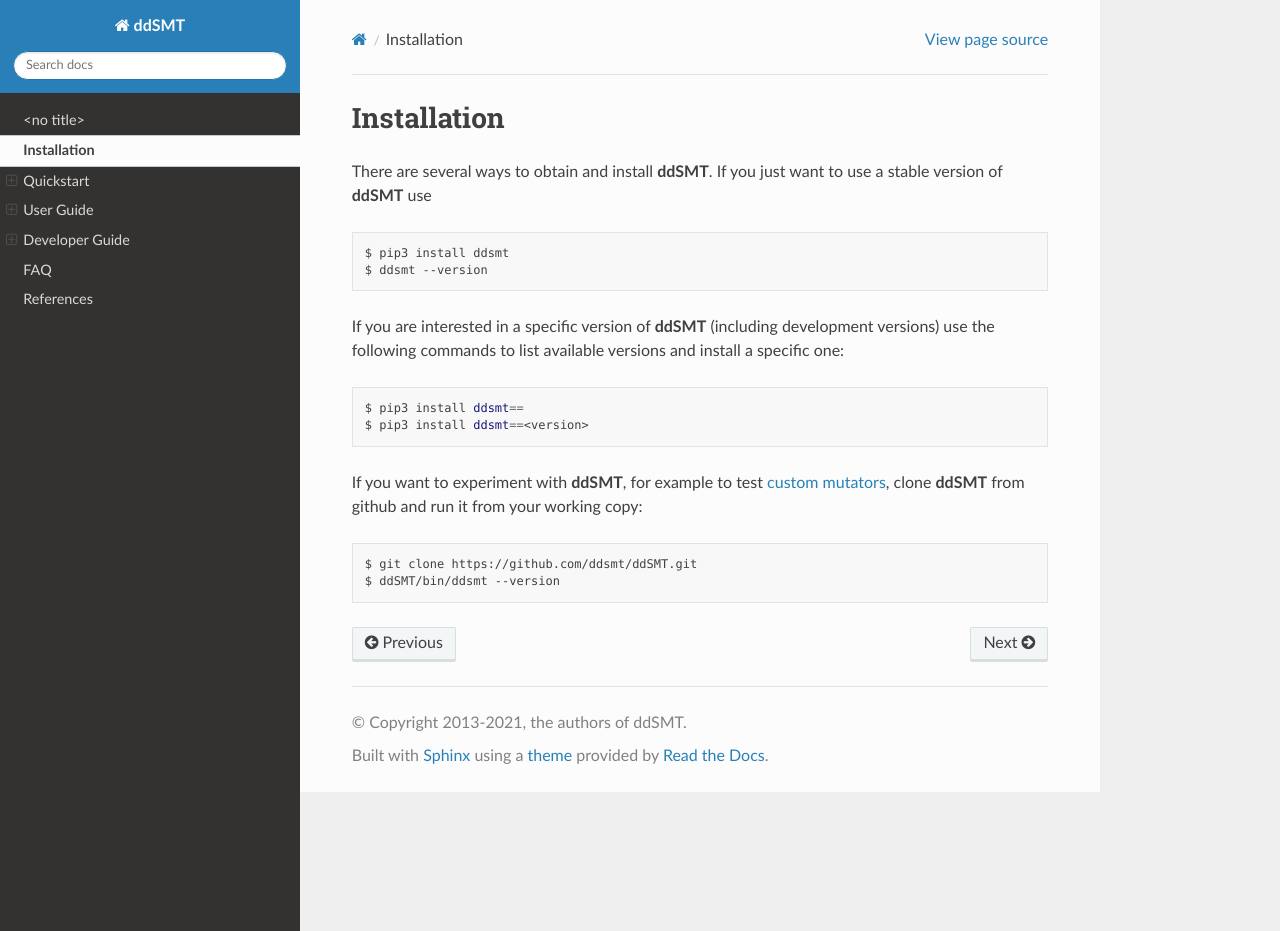
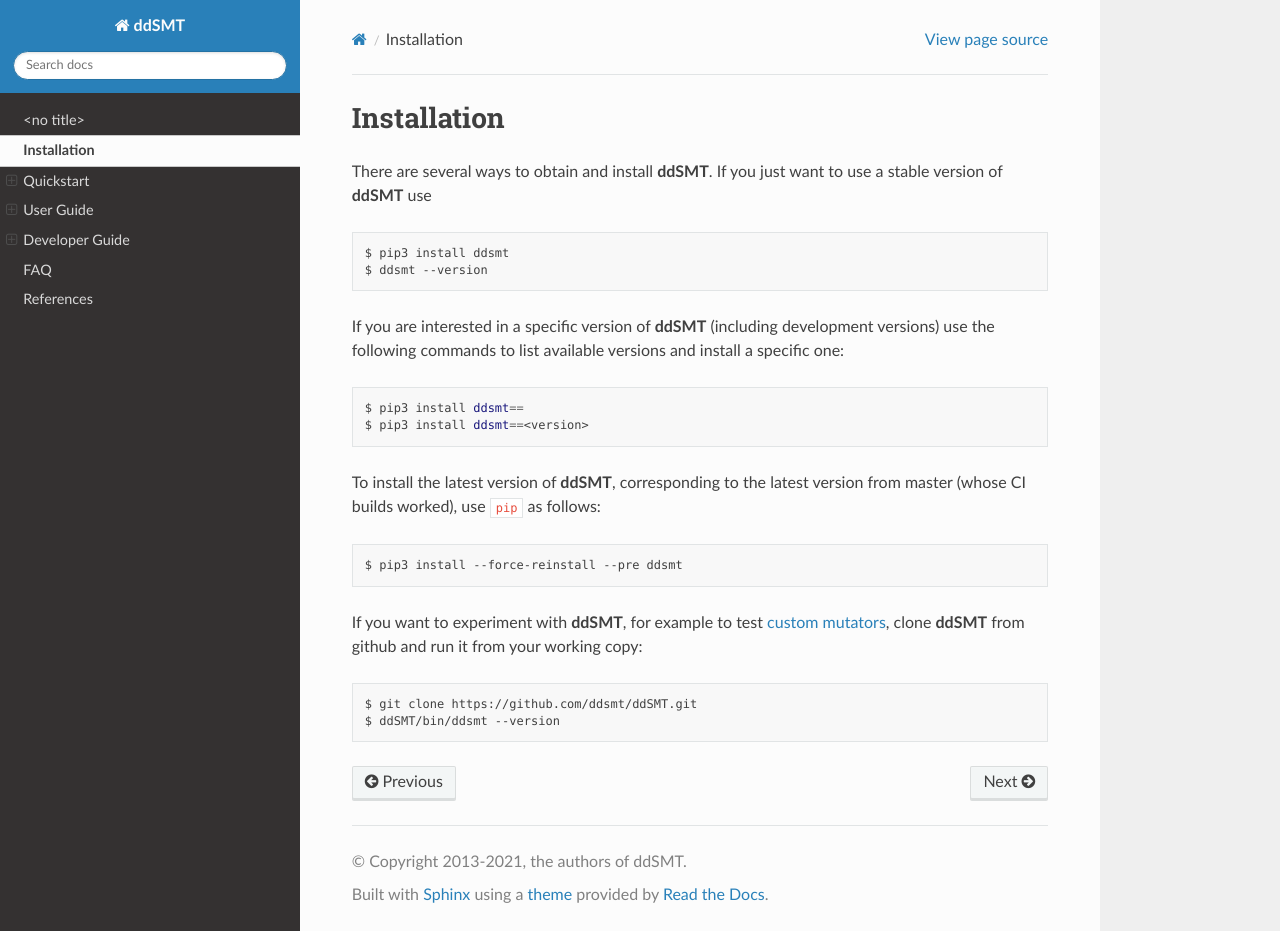
Before and after one commit to ddsmt/ddSMT, a Sphinx documentation site: the page built from docs/installation.rst, in a window 1280 px wide and 931 px high. Built offline with Sphinx 7.4.7 and the Read the Docs theme 2.0.0, drawn with Linux system fonts in a browser that asks for light colours.

Commit message:
Document how to install a pre-release version via ddsmt.

```diff
--- a/docs/installation.rst
+++ b/docs/installation.rst
@@ -18,6 +18,13 @@
     $ pip3 install ddsmt==
     $ pip3 install ddsmt==<version>
 
+To install the latest version of **ddSMT**, corresponding to the latest version
+from master (whose CI builds worked), use ``pip`` as follows:
+
+.. code-block:: bash
+
+    $ pip3 install --force-reinstall --pre ddsmt
+
 If you want to experiment with **ddSMT**, for example to test :ref:`custom
 mutators <Writing new mutators>`, clone **ddSMT** from github and run it from
 your working copy:
```
